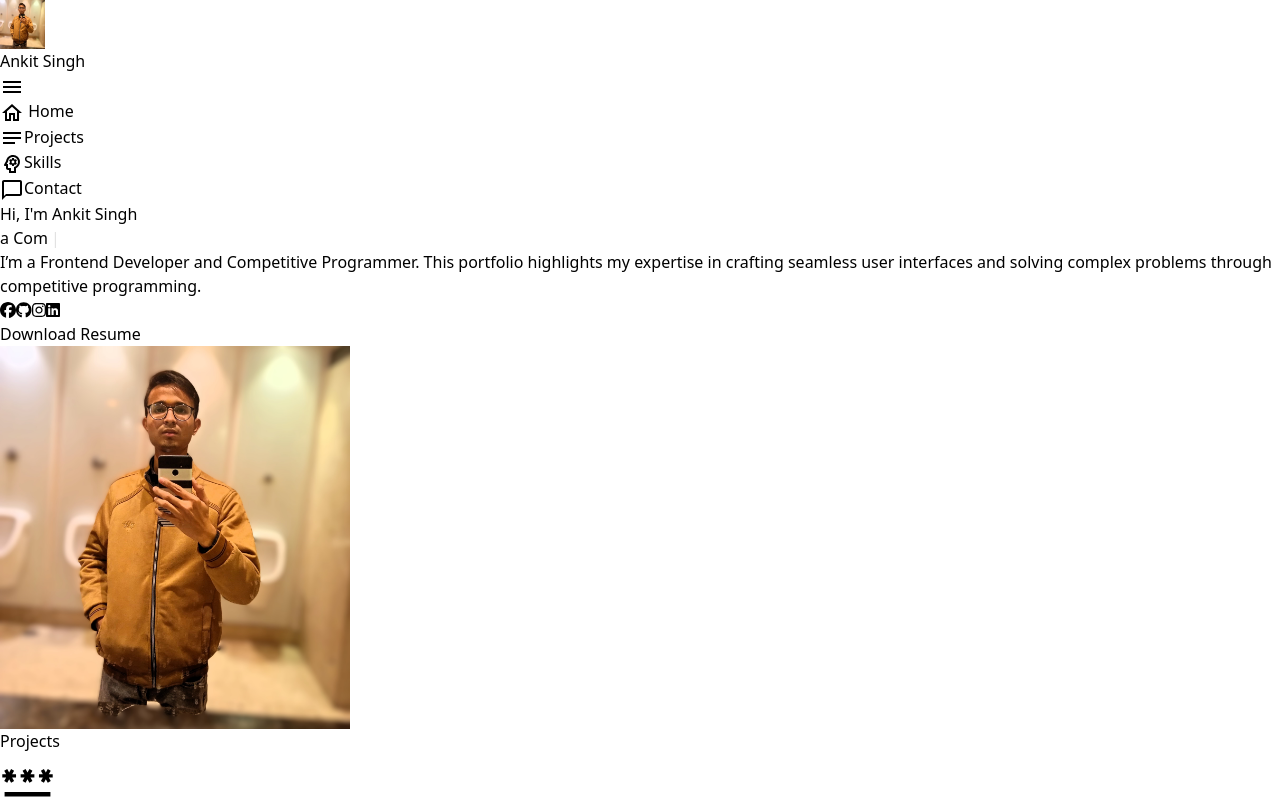
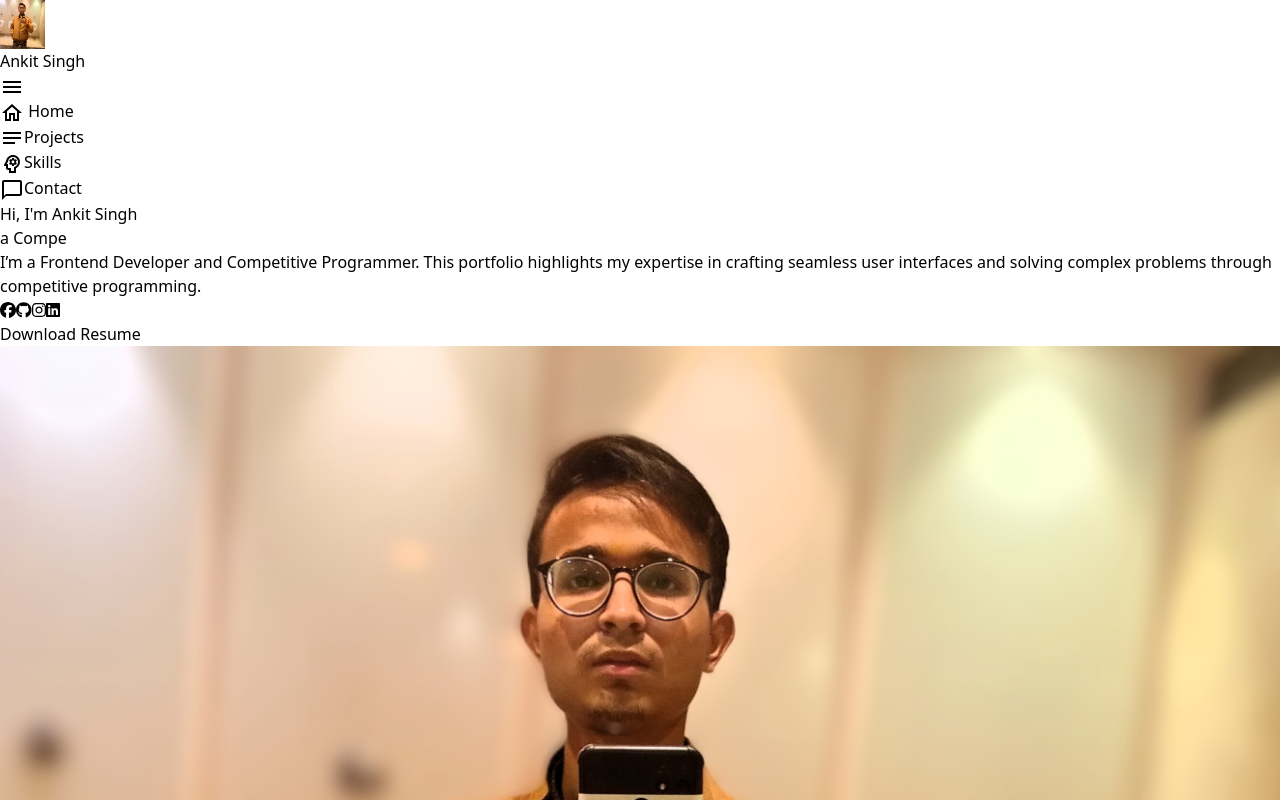
Before and after one commit to ankitsingh49578/PortfolioWebsiteReact, a React (Vite) app in the folder portfolio_website_react/: page / in a window 1280 px wide. Shown: the top 800 px of the page. Built offline with nearby package versions, Linux system fonts and the light colour scheme.

Commit message:
managed overflow

```diff
--- a/portfolio_website_react/src/App.jsx
+++ b/portfolio_website_react/src/App.jsx
@@ -20,7 +20,7 @@ function App() {
       <div className="md:p-[16px] bg-gradient-to-r from-green-400 via-[#03c0c6] to-purple-500 -webkit-background-clip: border-box border-transparent min-h-screen min-w-screen">
         <div className="bg-[#212428] w-full h-full">
           <Navbar></Navbar>
-          <div className="ml-5 mr-5 md:ml-24 md:mr-24">
+          <div className="ml-0 mr-0 md:ml-20 md:mr-20 overflow-x-hidden md:overflow-x-visible">
             <Home></Home>
             <Line></Line>
             <Project></Project>
--- a/portfolio_website_react/src/components/Contact.jsx
+++ b/portfolio_website_react/src/components/Contact.jsx
@@ -67,7 +67,7 @@ function Contact() {
   };
 
   return (
-    <div data-aos="fade-right" id="contact" className="min-h-[850px]">
+    <div data-aos="fade-right" id="contact" className="min-h-[850px] px-2">
       <h1 className="text-[#a0a8b3] text-6xl font-semibold mb-12">
         Contact Me
       </h1>
--- a/portfolio_website_react/src/components/Home.jsx
+++ b/portfolio_website_react/src/components/Home.jsx
@@ -4,7 +4,7 @@ import HomeRight from './HomeRight'
 
 function About() {
   return (
-    <div data-aos="fade-right" id='home' className='flex flex-col md:flex-row items-center md:items-start justify-between md: min-h-[720px] lg:min-h-[630px] md:gap-16 lg:gap-6'>
+    <div data-aos="fade-right" id='home' className='flex flex-col md:flex-row items-center md:items-start justify-between md: min-h-[720px] lg:min-h-[680px] md:gap-20 lg:gap-6'>
         <HomeLeft></HomeLeft>
         <HomeRight></HomeRight>
     </div>
--- a/portfolio_website_react/src/components/HomeRight.jsx
+++ b/portfolio_website_react/src/components/HomeRight.jsx
@@ -8,9 +8,9 @@ function HomeRight() {
         src="./ankitSingh.jpg"
         loading="lazy"
         alt="dp.jpg"
-        height="350px"
-        width="350px"
-        className="border-purple-800 rounded-2xl"
+        // height="350px"
+        // width="350px"
+        className="border-purple-800 rounded-2xl h-[280px] w-[280px] md:h-[350px] md:w-[350px]"
       />
       </div>
     </div>
--- a/portfolio_website_react/src/components/Navbar.jsx
+++ b/portfolio_website_react/src/components/Navbar.jsx
@@ -33,7 +33,7 @@ function Navbar() {
           </span>
         </div>
 
-        <div className={`bg-[#212428] md:w-fit w-full md:pl-0 pl-9 -mb-24 -mt-2 md:mt-0 pt-5 md:pt-0 left-0 z-100 md:z-auto transition-all ease-in duration-500 ${isOpen ? 'hidden md:block' : 'block h-[310px] md:h-0'}`}>
+        <div className={`bg-[#212428] md:w-fit w-full md:pl-0 pl-9 -mb-24 -mt-2 md:mt-0 pt-5 md:pt-0 left-0 transition-all ease-in duration-500 ${isOpen ? 'hidden md:block' : 'block h-[310px] md:h-0'}`}>
           <ul className="text-[#a0a8b3] flex flex-col justify-self-center md:flex-row gap-6 lg:gap-10 md:pr-8 lg:pr-16 text-[22px]">
               <div className='flex flex-col group hover:cursor-pointer transition-all'>
                 <li className="group-hover:text-[#03c0c6] font-serif"><HomeOutlinedIcon className='-translate-y-[1px] -mr-[5px]'></HomeOutlinedIcon> <a href="#home">Home</a> </li>
--- a/portfolio_website_react/src/components/Project.jsx
+++ b/portfolio_website_react/src/components/Project.jsx
@@ -10,7 +10,7 @@ function Project() {
     <div
       // data-aos="fade-right"
       id="projects"
-      className="text-[#a0a8b3] min-h-[800px] mb-20"
+      className="text-[#a0a8b3] min-h-[800px] mb-20 ml-4 mr-4 md:ml-0 md:mr-0"
     >
       <div>
         <h1 data-aos="fade-right" className="text-6xl font-semibold mb-10">Projects</h1>
--- a/portfolio_website_react/src/components/Skills.jsx
+++ b/portfolio_website_react/src/components/Skills.jsx
@@ -2,7 +2,7 @@ import React from 'react'
 
 function Skills() {
   return (
-    <div data-aos="fade-right" id='skills' className='min-h-[575px]'>
+    <div data-aos="fade-right" id='skills' className='min-h-[575px] ml-4 mr-4 md:ml-0 md:mr-0'>
         <h1 className='text-6xl text-[#a0a8b3] font-semibold mb-16'>Skills</h1>
         <div className='md:grid md:grid-cols-2 gap-3'>
             <div>
```
